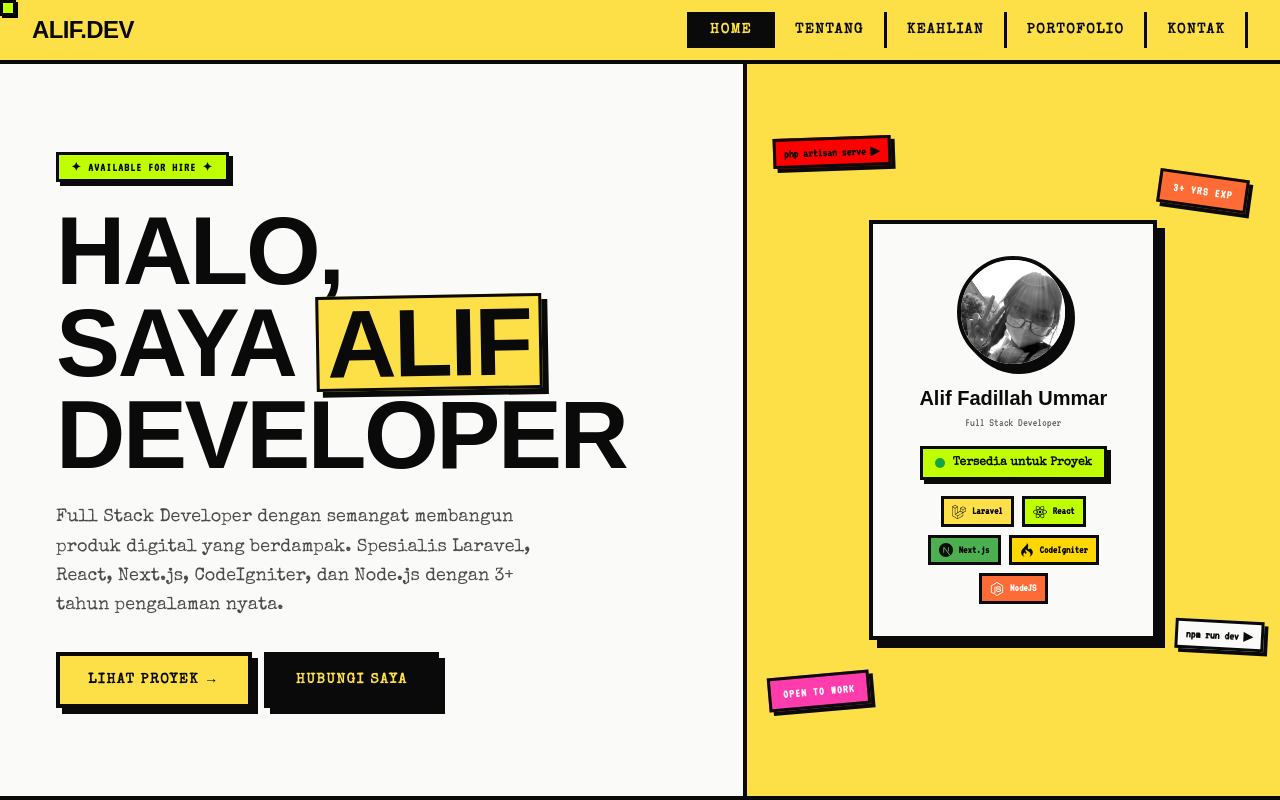
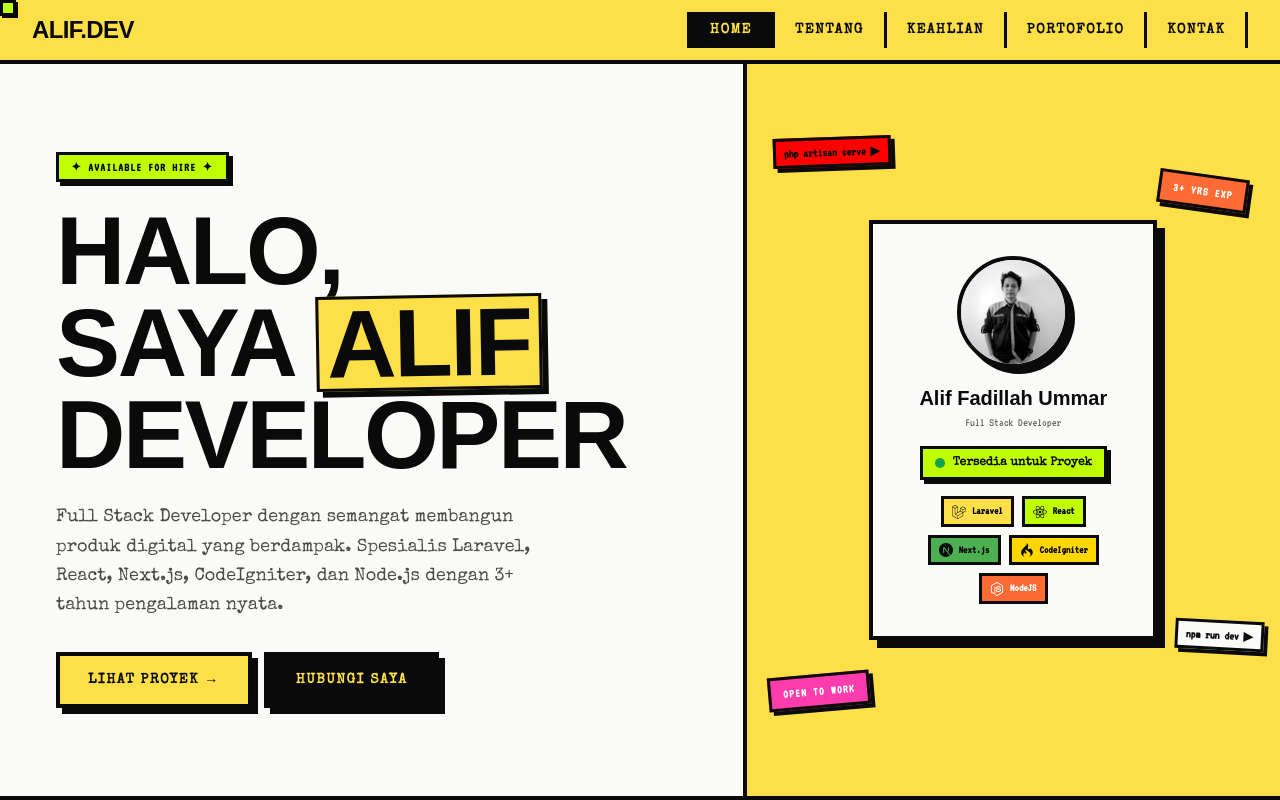
Before and after one commit to zalzdarkent/nextjs-portfolio-website, a Next.js app: page / in a window 1280 px wide. Shown: the top 800 px of the page. Built offline with nearby package versions, Linux system fonts and the light colour scheme; a web font is replaced by a local one.

Commit message:
feat: update profile image in HeroSection for personalization

```diff
--- a/components/HeroSection.tsx
+++ b/components/HeroSection.tsx
@@ -114,7 +114,7 @@ export default function HeroSection() {
               <div className="absolute inset-0 rounded-full bg-brutal-white border-4 border-brutal-black overflow-hidden flex items-center justify-center transition-transform group-hover:translate-x-[2px] group-hover:translate-y-[2px]">
 
                 <Image
-                  src="/profile/zahw.jpeg" // 💡 Taruh file foto kamu di dalam folder 'public' dengan nama ini
+                  src="/profile/alif.jpeg" // 💡 Taruh file foto kamu di dalam folder 'public' dengan nama ini
                   alt="Alif Fadillah Umar"
                   width={112} // Sesuaikan dengan ukuran w-28 (28 * 4 = 112px)
                   height={112}
```
